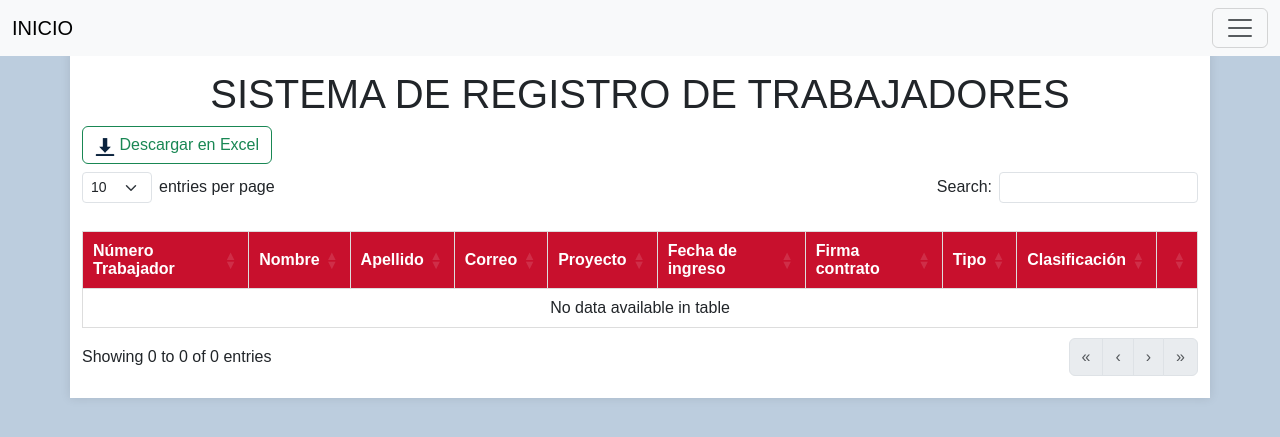
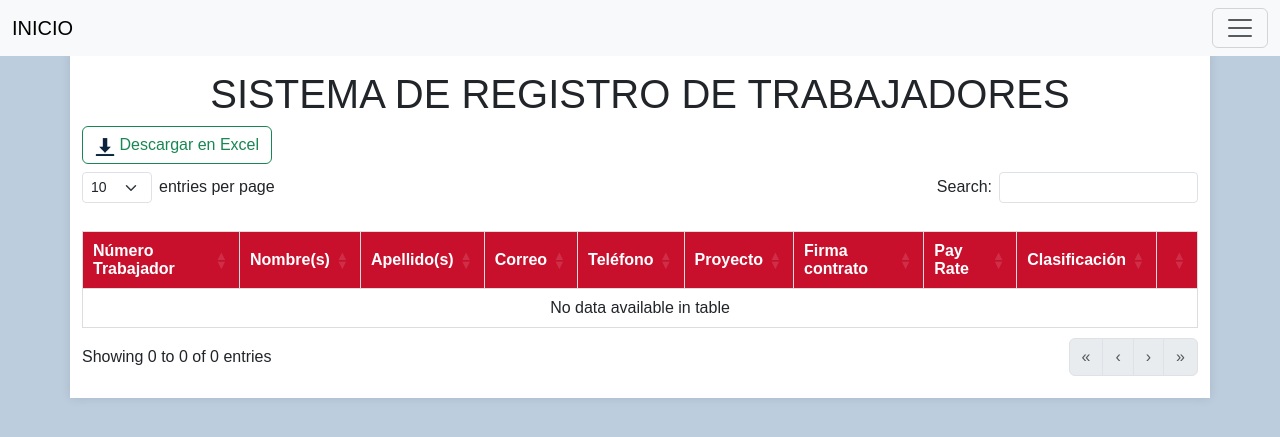
Before and after one commit to 7SGAL7/ControlDeUsuarios, a PHP site: page /pages/tableemployees.php in a window 1280 px wide. Shown: the top 437 px of the page. Run offline with PHP 8.4, Linux system fonts and the light colour scheme; the visitor is signed in with stand-in values (Sample User, id 1); data that the repository does not hold is empty.

Commit message:
Agregado de detalles finales y agregado de campos PayRate y Active

```diff
--- a/pages/Menu.php
+++ b/pages/Menu.php
@@ -52,7 +52,8 @@ body {
                   <span class="navbar-brand mb-0 h1"><?php echo "Bienvenido " . $_SESSION["Name"];?></span>
               </div>
           </div>
-          <div class="navbar seleccionar bg-body-tertiary mt-auto p-2">
+          <br>
+          <div class="navbar seleccionar bg-body-tertiary p-2">
             <div class="container-fluid">
               <a class="navbar-brand" href="controller/controllerCerrarSesion.php">
                 Cerrar sesión
--- a/pages/controller/controllerGuardarEmpleado.php
+++ b/pages/controller/controllerGuardarEmpleado.php
@@ -27,6 +27,9 @@ if ($_SERVER['REQUEST_METHOD'] === 'POST') {
     $clasificacion = $_POST['detalleClasificacion'];
     $ssn = $_POST['detalleSSN'];
     $deposito_directo = $_POST['detaildeposito'];
+    $payRate = $_POST['detallePayRate'];
+    $active = $_POST['detailactivo'];
+
     $comentario = str_replace(array("\r", "\n"), ' ', $_POST['DetailComment']);
 
 
@@ -39,7 +42,7 @@ if ($_SERVER['REQUEST_METHOD'] === 'POST') {
         DateHiring = '$fecha_ingreso', SIGN = '$firmo_contrato',
         lodging = '$hospedaje', Proyect = '$proyecto', type = '$tipo',
         classification = '$clasificacion', SSN = '$ssn', DirectDeposit = '$deposito_directo',
-        Comments = '$comentario'
+        Comments = '$comentario', PayRate = '$payRate', Active = '$active'
     WHERE id = '$id'";;
 
     // Ejecutar la consulta
--- a/pages/json/employees.js
+++ b/pages/json/employees.js
@@ -1,4 +1,4 @@
-function verDetalles(nombre, apellido, telefono, fechaNacimiento, correo, ciudad, matricula, proyecto, firma, ingreso, direccion, tipo, clasificacion, hospedaje, ssn, deposito, notas, id) {
+function verDetalles(nombre, apellido, telefono, fechaNacimiento, correo, ciudad, matricula, proyecto, firma, ingreso, direccion, tipo, clasificacion, hospedaje, ssn, deposito, notas, id, payrate, active) {
     // Asignar los valores a los elementos correspondientes en el modal
     document.getElementById('detalleNombre').value = nombre;
     document.getElementById('detalleApellido').value = apellido;
@@ -20,7 +20,8 @@ function verDetalles(nombre, apellido, telefono, fechaNacimiento, correo, ciudad
     document.getElementById('detaildeposito').value = deposito;
     document.getElementById('DetailComment').value = notas;
     document.getElementById('detalleID').value = id;
-
+    document.getElementById('detallePayRate').value = payrate;
+    document.getElementById('detailactivo').value = active;
 }
 
 
--- a/pages/register.php
+++ b/pages/register.php
@@ -118,12 +118,12 @@
             <h2>Registro de Trabajadores</h2>
         </div>
         <div class="mb-3">
-            <label for="name" class="form-label">Nombre</label>
+            <label for="name" class="form-label">Nombre(s)</label>
             <input type="text" id="name" name="name" class="form-control" required>
         </div>
 
         <div class="mb-3">
-            <label for="lastname" class="form-label">Apellido</label>
+            <label for="lastname" class="form-label">Apellido(s)</label>
             <input type="text" id="lastname" name="lastname" class="form-control" required>
         </div>
 
--- a/pages/tableemployees.php
+++ b/pages/tableemployees.php
@@ -46,13 +46,13 @@
                 <thead>
                     <tr>
                         <th>Número Trabajador</th>
-                        <th>Nombre</th>
-                        <th>Apellido</th>
+                        <th>Nombre(s)</th>
+                        <th>Apellido(s)</th>
                         <th>Correo</th>
+                        <th>Teléfono</th>
                         <th>Proyecto</th>
-                        <th>Fecha de ingreso</th>
                         <th>Firma contrato</th>
-                        <th>Tipo</th>
+                        <th>Pay Rate</th>
                         <th>Clasificación</th>
                         <th></th>
                     </tr>
@@ -67,12 +67,8 @@
                         <td><?php echo $row['Name']; ?></td>
                         <td><?php echo $row['LastName']; ?></td>
                         <td><?php echo $row['Email']; ?></td>
+                        <td><?php echo $row['Phone'];?></td>
                         <td><?php echo $row['Proyect']; ?></td>
-                        <td><?php
-                        $fecha_original = $row['DateHiring'];
-                        $fecha_objeto = DateTime::createFromFormat('Y-m-d', $fecha_original);
-                        echo $fecha_objeto->format('m/d/Y');
-                        ?></td>
                         <td><?php
                             if($row['SIGN']){
                                 echo "SI";
@@ -80,10 +76,10 @@
                                 echo "NO";
                             };
                         ?></td>
-                        <td><?php echo $row['type']; ?></td>
+                        <td><?php echo $row['PayRate']; ?></td>
                         <td><?php echo $row['classification']; ?></td>
                         <td>
-                            <button type="button" class="btn btn-primary" data-bs-toggle="modal" data-bs-target="#InfoEmployee" onclick="verDetalles('<?php echo $row['Name'];?>', '<?php echo $row['LastName'];?>', '<?php echo $row['Phone']; ?>', '<?php echo $row['Birthdate']; ?>', '<?php echo $row['Email']; ?>', '<?php echo $row['City']; ?>', '<?php echo $row['Matricula']; ?>', '<?php echo $row['Proyect']; ?>', '<?php echo $row['SIGN']; ?>', '<?php echo $row['DateHiring']; ?>', '<?php echo $row['Address']; ?>', '<?php echo $row['type']; ?>', '<?php echo $row['classification']; ?>', '<?php echo $row['lodging']; ?>', '<?php echo $row['SSN']; ?>', '<?php echo $row['DirectDeposit']; ?>', '<?php echo $row['Comments']; ?>', '<?php echo $row['id']; ?>')">
+                            <button type="button" class="btn btn-primary" data-bs-toggle="modal" data-bs-target="#InfoEmployee" onclick="verDetalles('<?php echo $row['Name'];?>', '<?php echo $row['LastName'];?>', '<?php echo $row['Phone']; ?>', '<?php echo $row['Birthdate']; ?>', '<?php echo $row['Email']; ?>', '<?php echo $row['City']; ?>', '<?php echo $row['Matricula']; ?>', '<?php echo $row['Proyect']; ?>', '<?php echo $row['SIGN']; ?>', '<?php echo $row['DateHiring']; ?>', '<?php echo $row['Address']; ?>', '<?php echo $row['type']; ?>', '<?php echo $row['classification']; ?>', '<?php echo $row['lodging']; ?>', '<?php echo $row['SSN']; ?>', '<?php echo $row['DirectDeposit']; ?>', '<?php echo $row['Comments']; ?>', '<?php echo $row['id']; ?>', '<?php echo $row['PayRate']; ?>', '<?php echo $row['Active']; ?>')">
                                 Detalles
                             </button>
                         </td>
@@ -118,11 +114,11 @@
                         <form id="formUsuario" action="controller/controllerGuardarEmpleado.php" method="POST">
                             <input type="hidden" name="detalleID" id="detalleID">
                             <div class="mb-3">
-                                <label class="form-label" for="detalleNombre">Nombre:</label>
+                                <label class="form-label" for="detalleNombre">Nombre(s):</label>
                                 <input class="form-control" type="text" id="detalleNombre" name="detalleNombre">
                             </div>
                             <div class="mb-3">
-                                <label class="form-label" for="detalleApellido">Apellido:</label>
+                                <label class="form-label" for="detalleApellido">Apellido(s):</label>
                                 <input class="form-control" type="text" id="detalleApellido" name="detalleApellido">
                             </div>
                             <div class="mb-3">
@@ -144,7 +140,7 @@
                             </div>
                             <div class="d-flex">
                                 <div class="p-2 flex-fill">
-                                    <label class="form-label" for="detalleFecha">Fecha de Nacimiento::<small></small></label>
+                                    <label class="form-label" for="detalleFecha">Fecha de Nacimiento:<small></small></label>
                                     <input class="form-control" type="date" id="detalleFecha" name="detalleFecha">
                                 </div>
                                 <div class="p-2 flex-fill">
@@ -184,12 +180,27 @@
                                 <label class="form-label" for="detalleSSN">SSN</label>
                                 <input class="form-control" type="text" id="detalleSSN" name="detalleSSN">
                             </div>
-                            <div class="p-2 flex-fill">
-                                <label class="form-label" for="detaildeposito">Deposito directo:</label>
+
+
+                            <div class="d-flex">
+                                <div class="p-2 flex-fill">
+                                    <label class="form-label" for="detaildeposito">Deposito directo:</label>
                                     <select class="form-select" aria-label="Default select example" id = "detaildeposito" name="detaildeposito">
                                         <option value="0">No</option>
                                         <option value="1">Si</option>
                                     </select>
+                                </div>
+                                <div class="p-2 flex-fill">
+                                    <label class="form-label" for="detailactivo">Activo:</label>
+                                    <select class="form-select" aria-label="Default select example" id = "detailactivo" name="detailactivo">
+                                        <option value="0">No</option>
+                                        <option value="1">Si</option>
+                                    </select>
+                                </div>
+                            </div>
+                            <div class="mb-3">
+                                <label class="form-label" for="detallePayRate">Pay Rate</label>
+                                <input class="form-control" type="number" id="detallePayRate" name="detallePayRate">
                             </div>
 
                             <div>
```
